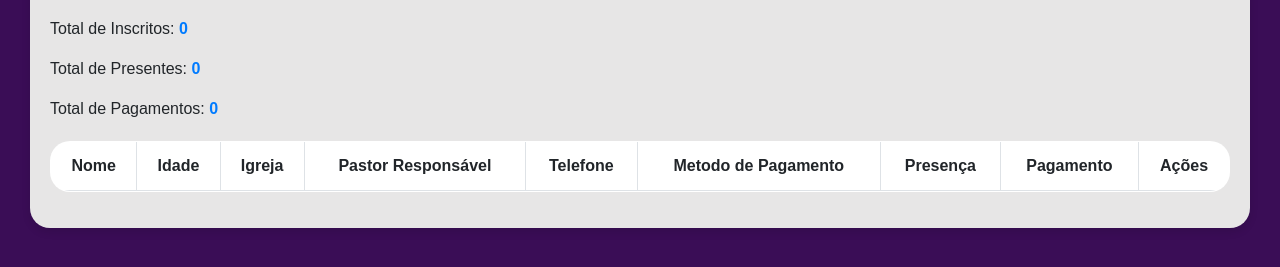
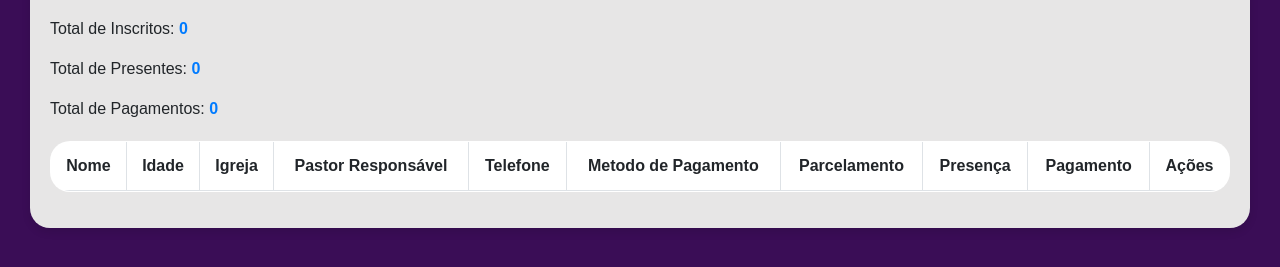
Before and after one commit to iectancredo/emac, a website: page Public/admin.html in a window 1280 px wide. Shown: the part 149-416 px from the top of the page. Drawn offline with nearby package versions, Linux system fonts and the light colour scheme; no server answers.

Commit message:
Atualizando

```diff
--- a/Public/admin.html
+++ b/Public/admin.html
@@ -65,6 +65,7 @@
             <th>Pastor Responsável</th>
             <th>Telefone</th>
             <th>Metodo de Pagamento</th>
+            <th>Parcelamento</th>
             <th>Presença</th>
             <th>Pagamento</th>
             <th>Ações</th>
```
